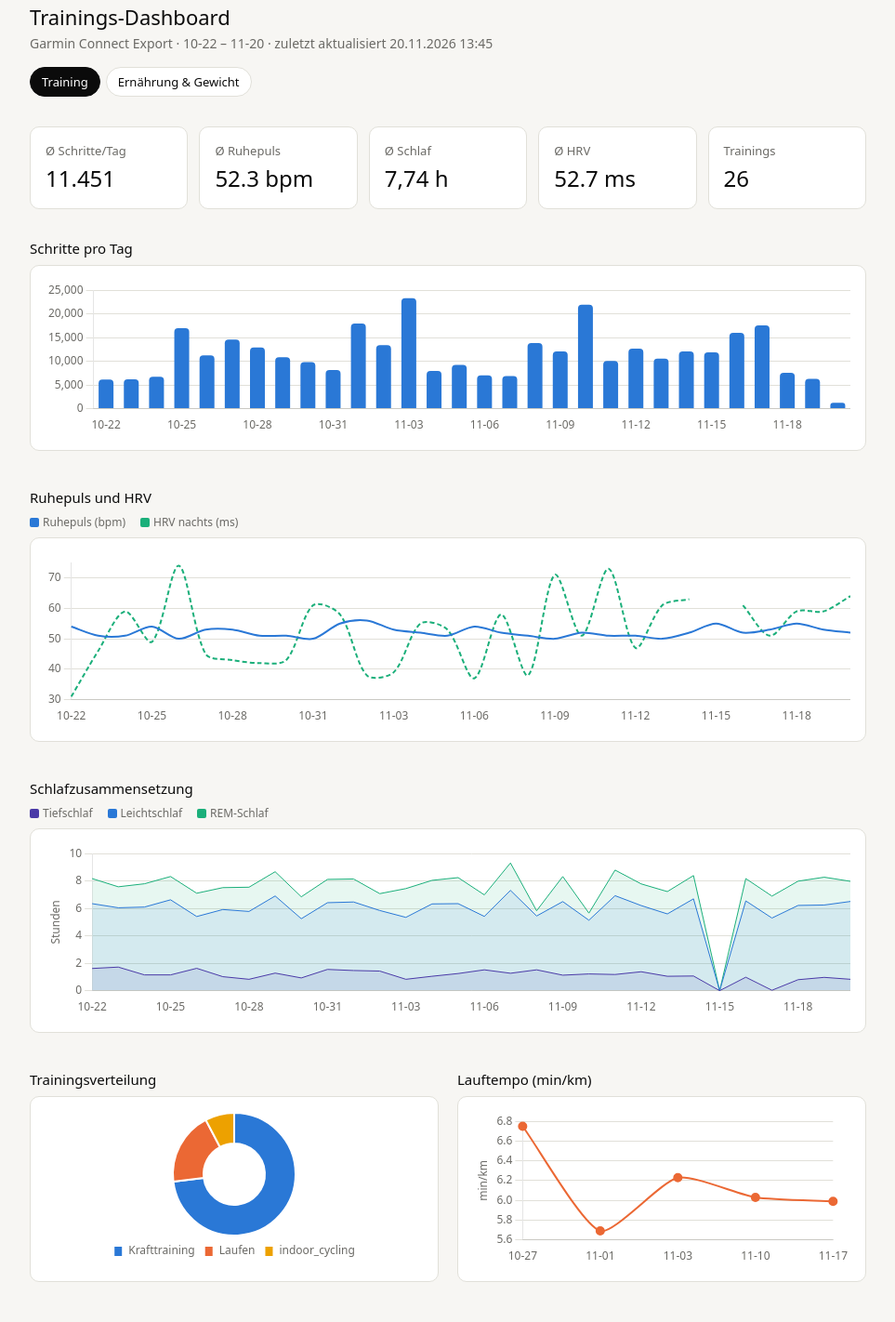
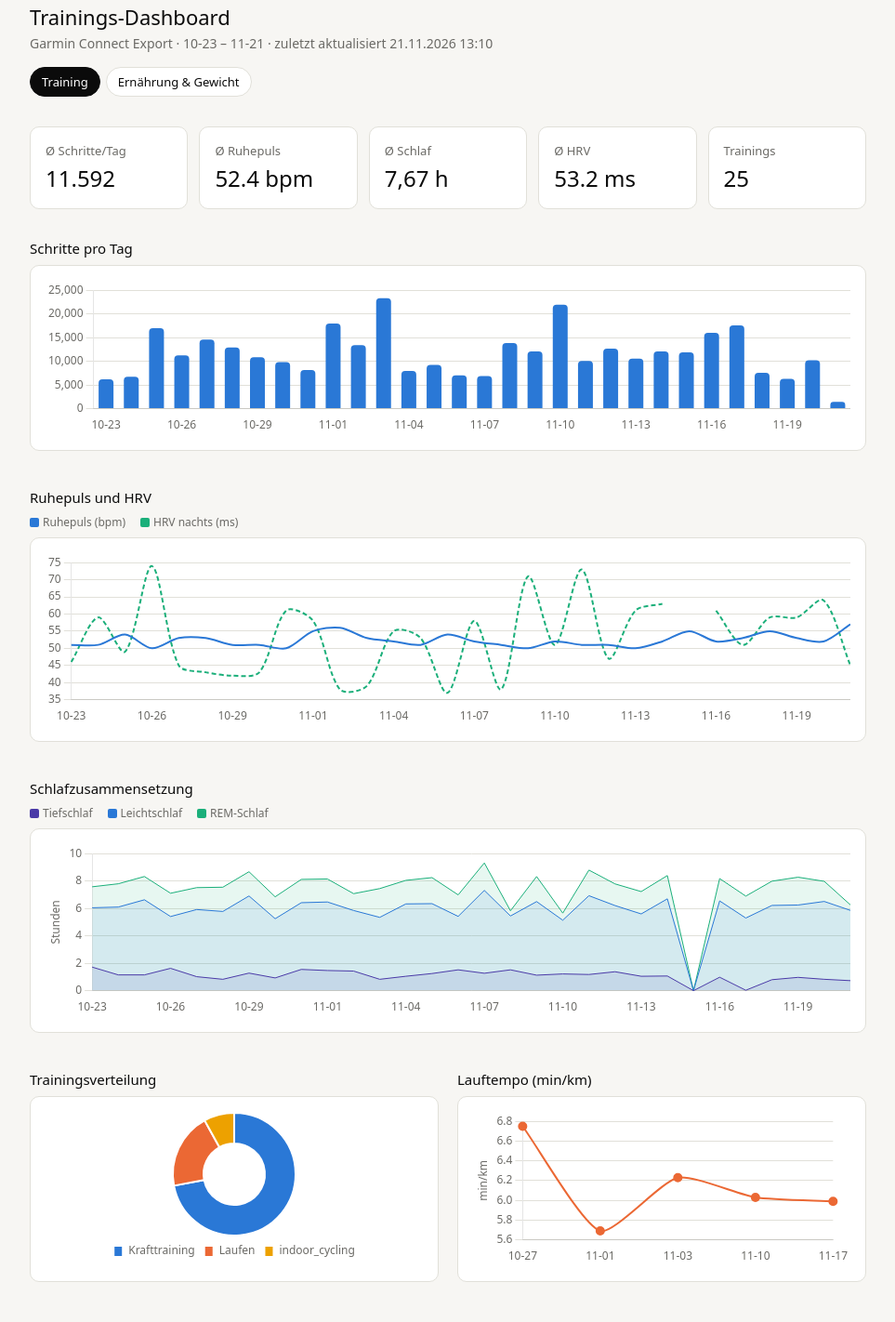
Before and after one commit to Muckdes/Garmin, a plain HTML site: page docs/index.html in a window 1280 px wide. Shown: the part 29-1451 px from the top of the page at 93% size, without its empty margins (158-1121 px from the left). Drawn offline with nearby package versions, Linux system fonts and the light colour scheme.

Commit message:
Dashboard automatisch aktualisiert

```diff
--- a/data/garmin_kalorien.csv
+++ b/data/garmin_kalorien.csv
@@ -30,3 +30,4 @@ datum,gesamt_kcal,aktiv_kcal,grundumsatz_kcal
 2026-11-17,2775,747,2028
 2026-11-18,2596,568,2028
 2026-11-19,2413,399,2014
+2026-11-20,2663,649,2014
--- a/docs/index.html
+++ b/docs/index.html
@@ -42,15 +42,15 @@
 <body>
 <div class="wrap">
   <h1>Trainings-Dashboard</h1>
-  <p class="sub">Garmin Connect Export &middot; 10-22 – 11-20 &middot; zuletzt aktualisiert 20.11.2026 13:45</p>
+  <p class="sub">Garmin Connect Export &middot; 10-23 – 11-21 &middot; zuletzt aktualisiert 21.11.2026 13:10</p>
   <nav class="nav"><a class="active" href="index.html">Training</a><a href="ernaehrung.html">Ernährung &amp; Gewicht</a></nav>
 
   <div class="kpis">
-    <div class="kpi"><p>Ø Schritte/Tag</p><p>11.451</p></div>
-    <div class="kpi"><p>Ø Ruhepuls</p><p>52.3 bpm</p></div>
-    <div class="kpi"><p>Ø Schlaf</p><p>7,74 h</p></div>
-    <div class="kpi"><p>Ø HRV</p><p>52.7 ms</p></div>
-    <div class="kpi"><p>Trainings</p><p>26</p></div>
+    <div class="kpi"><p>Ø Schritte/Tag</p><p>11.592</p></div>
+    <div class="kpi"><p>Ø Ruhepuls</p><p>52.4 bpm</p></div>
+    <div class="kpi"><p>Ø Schlaf</p><p>7,67 h</p></div>
+    <div class="kpi"><p>Ø HRV</p><p>53.2 ms</p></div>
+    <div class="kpi"><p>Trainings</p><p>25</p></div>
   </div>
 
   <h2>Schritte pro Tag</h2>
@@ -87,15 +87,15 @@
 
 <script src="https://cdn.jsdelivr.net/npm/chart.js@4.4.1/dist/chart.umd.min.js"></script>
 <script>
-const dates = ["10-22", "10-23", "10-24", "10-25", "10-26", "10-27", "10-28", "10-29", "10-30", "10-31", "11-01", "11-02", "11-03", "11-04", "11-05", "11-06", "11-07", "11-08", "11-09", "11-10", "11-11", "11-12", "11-13", "11-14", "11-15", "11-16", "11-17", "11-18", "11-19", "11-20"];
-const steps = [6152, 6209, 6724, 16975, 11255, 14607, 12942, 10868, 9827, 8167, 17960, 13416, 23319, 7975, 9228, 7037, 6901, 13876, 12091, 21946, 10070, 12680, 10585, 12064, 11902, 16009, 17603, 7579, 6305, 1257];
-const rhr = [54, 51, 51, 54, 50, 53, 53, 51, 51, 50, 55, 56, 53, 52, 51, 54, 52, 51, 50, 52, 51, 51, 50, 52, 55, 52, 53, 55, 53, 52];
-const hrv = [31.0, 46.0, 59.0, 49.0, 74.0, 45.0, 43.0, 42.0, 43.0, 61.0, 58.0, 38.0, 39.0, 55.0, 53.0, 37.0, 58.0, 38.0, 71.0, 51.0, 73.0, 47.0, 61.0, 63.0, null, 61.0, 51.0, 59.0, 59.0, 64.0];
-const deep = [1.62, 1.72, 1.15, 1.15, 1.63, 1.02, 0.83, 1.28, 0.93, 1.55, 1.47, 1.43, 0.83, 1.05, 1.25, 1.52, 1.27, 1.52, 1.13, 1.22, 1.18, 1.38, 1.05, 1.07, 0.0, 0.98, 0.03, 0.8, 0.97, 0.83];
-const light = [4.73, 4.33, 4.95, 5.48, 3.78, 4.9, 4.95, 5.63, 4.32, 4.87, 5.0, 4.42, 4.52, 5.28, 5.1, 3.9, 6.05, 3.93, 5.37, 3.92, 5.75, 4.83, 4.55, 5.63, 0.0, 5.57, 5.27, 5.42, 5.28, 5.68];
-const rem = [1.83, 1.53, 1.7, 1.7, 1.7, 1.6, 1.77, 1.77, 1.6, 1.7, 1.68, 1.23, 2.1, 1.72, 1.9, 1.57, 2.0, 0.38, 1.83, 0.52, 1.87, 1.58, 1.63, 1.7, 0.0, 1.63, 1.6, 1.77, 2.03, 1.47];
+const dates = ["10-23", "10-24", "10-25", "10-26", "10-27", "10-28", "10-29", "10-30", "10-31", "11-01", "11-02", "11-03", "11-04", "11-05", "11-06", "11-07", "11-08", "11-09", "11-10", "11-11", "11-12", "11-13", "11-14", "11-15", "11-16", "11-17", "11-18", "11-19", "11-20", "11-21"];
+const steps = [6209, 6724, 16975, 11255, 14607, 12942, 10868, 9827, 8167, 17960, 13416, 23319, 7975, 9228, 7037, 6901, 13876, 12091, 21946, 10070, 12680, 10585, 12064, 11902, 16009, 17603, 7579, 6305, 10220, 1418];
+const rhr = [51, 51, 54, 50, 53, 53, 51, 51, 50, 55, 56, 53, 52, 51, 54, 52, 51, 50, 52, 51, 51, 50, 52, 55, 52, 53, 55, 53, 52, 57];
+const hrv = [46.0, 59.0, 49.0, 74.0, 45.0, 43.0, 42.0, 43.0, 61.0, 58.0, 38.0, 39.0, 55.0, 53.0, 37.0, 58.0, 38.0, 71.0, 51.0, 73.0, 47.0, 61.0, 63.0, null, 61.0, 51.0, 59.0, 59.0, 64.0, 45.0];
+const deep = [1.72, 1.15, 1.15, 1.63, 1.02, 0.83, 1.28, 0.93, 1.55, 1.47, 1.43, 0.83, 1.05, 1.25, 1.52, 1.27, 1.52, 1.13, 1.22, 1.18, 1.38, 1.05, 1.07, 0.0, 0.98, 0.03, 0.8, 0.97, 0.83, 0.73];
+const light = [4.33, 4.95, 5.48, 3.78, 4.9, 4.95, 5.63, 4.32, 4.87, 5.0, 4.42, 4.52, 5.28, 5.1, 3.9, 6.05, 3.93, 5.37, 3.92, 5.75, 4.83, 4.55, 5.63, 0.0, 5.57, 5.27, 5.42, 5.28, 5.68, 5.13];
+const rem = [1.53, 1.7, 1.7, 1.7, 1.6, 1.77, 1.77, 1.6, 1.7, 1.68, 1.23, 2.1, 1.72, 1.9, 1.57, 2.0, 0.38, 1.83, 0.52, 1.87, 1.58, 1.63, 1.7, 0.0, 1.63, 1.6, 1.77, 2.03, 1.47, 0.4];
 const typeLabels = ["Krafttraining", "Laufen", "indoor_cycling"];
-const typeCounts = [19, 5, 2];
+const typeCounts = [18, 5, 2];
 const typeColors = ["#2a78d6", "#eb6834", "#eda100"];
 const runDates = ["10-27", "11-01", "11-03", "11-10", "11-17"];
 const pace = [6.75, 5.69, 6.23, 6.03, 5.99];
```
